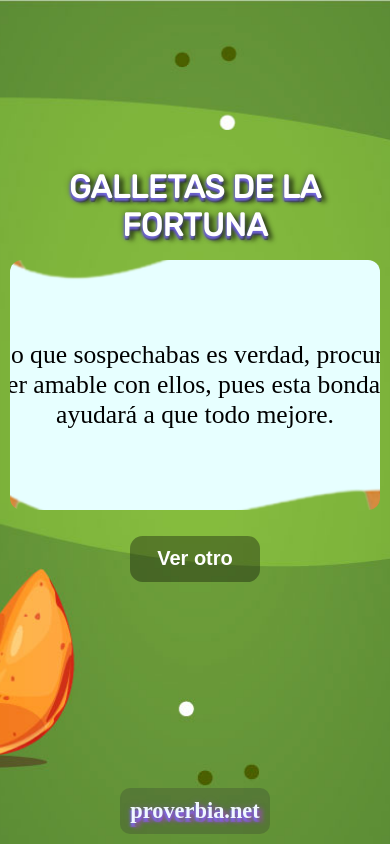
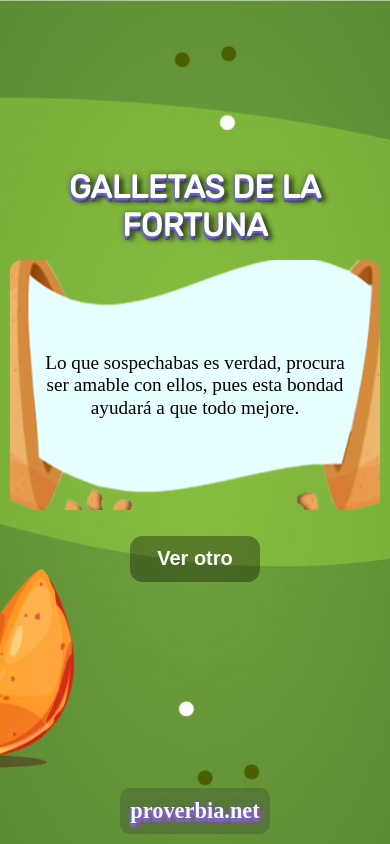
Before and after one commit to williamdrg/Galletas_de_la_fortuna, a React (Vite) app: page / in a window 390 px wide. In both pictures the pointer is over the element 195 px from the left and 384 px from the top of the page. Built offline with nearby package versions, Linux system fonts and the light colour scheme.

Commit message:
proyecto de galleta

```diff
--- a/src/App.css
+++ b/src/App.css
@@ -132,17 +132,14 @@
     .paper p {
         padding: 0px 80px;
         font-size: 0.8rem;
+    }
 
-
-    }
     .paper {
         height: 250px;
         background-size: 130% 90%;
     }
+
+    .paper:hover {
+        transform: scale(1.5);
+     }
 }
-
-/* @media screen and (min-width: 1440px) {
-    .App {
-        background-size: 100%;
-    }
-} */
```
